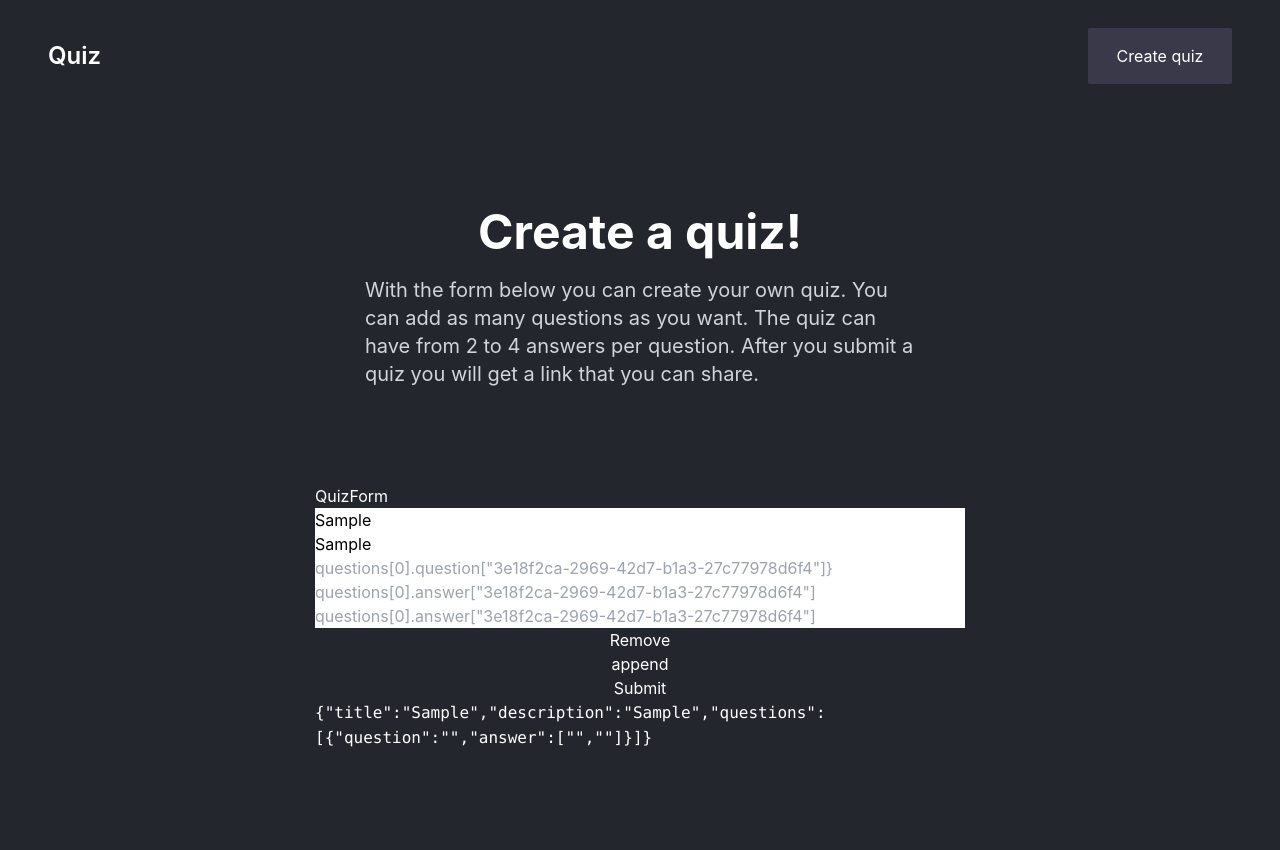
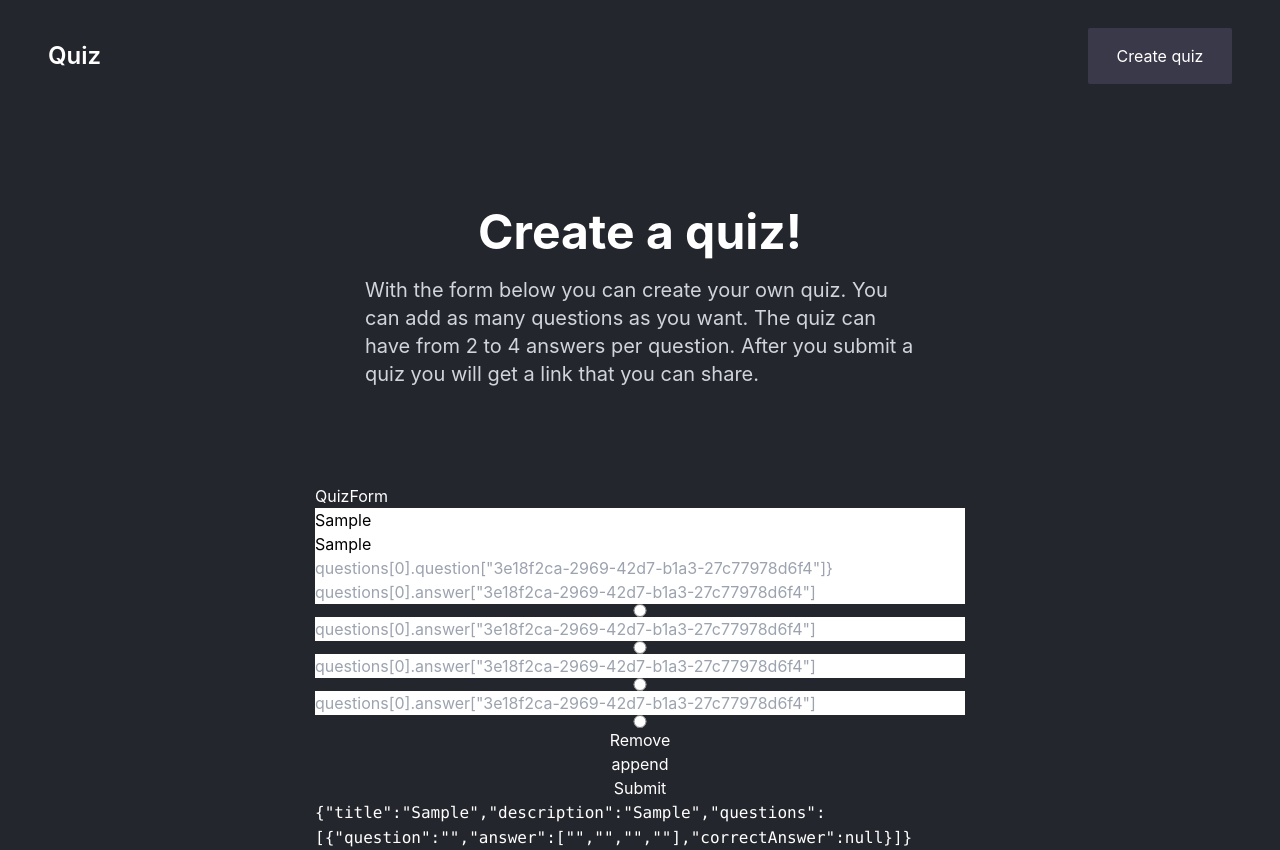
Before and after one commit to mwyywm/Quiz, a Next.js app: page /createquiz in a window 1280 px wide. Both pictures are taken after typing "Sample", "Sample" into the empty fields and a click on the button "append". Before the commit the page ends 800 px from the top, so only its background shows below. Built offline with nearby package versions, Linux system fonts and the light colour scheme; a web font is replaced by a local one.

Commit message:
Added radio button for the correct answer

```diff
--- a/components/QuizForm.tsx
+++ b/components/QuizForm.tsx
@@ -4,8 +4,7 @@ import React, { useEffect, useState } from "react";
 
 export default function QuizForm() {
   const { register, control, handleSubmit, reset, watch } = useForm({});
-  const { fields, append, prepend, remove, swap, move, insert, replace } =
-    useFieldArray({
+  const { fields, append, remove } = useFieldArray({
     control,
     name: "questions",
   });
@@ -38,13 +37,20 @@ export default function QuizForm() {
               )}]}`}
               {...register(`questions[${index}].question`, {})}
             />
-            {["", ""].map((answer: string, i: number) => (
+            {Array.from({ length: 4 }).map((val, i: number) => (
+              <React.Fragment key={i}>
                 <input
                   placeholder={`questions[${index}].answer[${JSON.stringify(
                     field.id
                   )}]`}
                   {...register(`questions[${index}].answer[${i}]`, {})}
                 />
+                <input
+                  type="radio"
+                  value={watch(`questions[${index}].answer[${i}]`)}
+                  {...register(`questions[${index}].correctAnswer`, {})}
+                />
+              </React.Fragment>
             ))}
             <button className="text-white" onClick={() => remove(index)}>
               Remove
```
Lines whose indentation alone changed are shown as unchanged.
